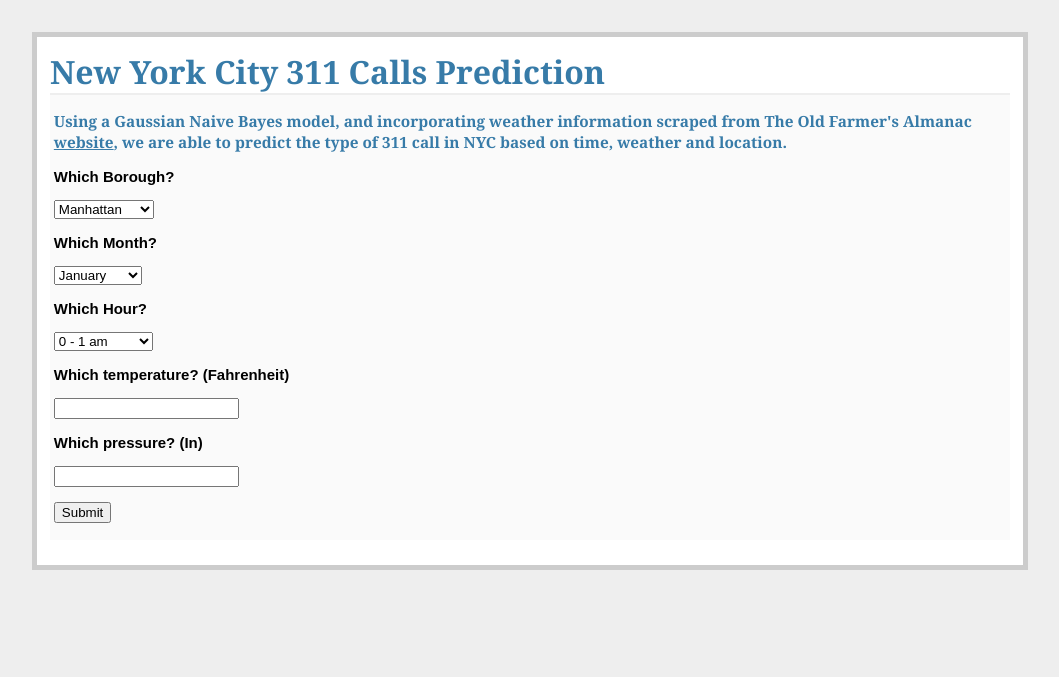
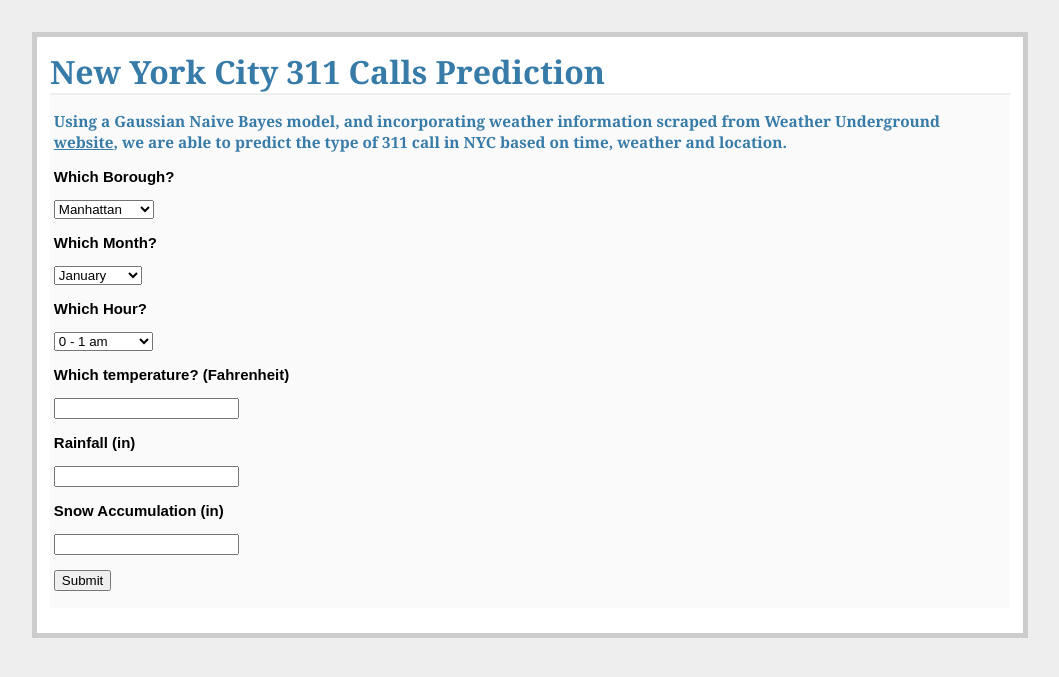
Before and after one commit to maclamont/ThreeOneOne_Heroku, a Flask app: page /nyc_predict in a window 1280 px wide. Shown: the top 677 px of the page, without its empty margins (110-1169 px from the left). Run offline with Flask 2, Linux system fonts and the light colour scheme; parts of the project's set-up code (start-up, migrations or seed data) failed here and were passed over.

Commit message:
Updated model and website

```diff
--- a/app.py
+++ b/app.py
@@ -107,15 +107,16 @@ def nyc_predict():
 		app.vars['Hour'] = request.form['Hour']
 		app.vars['Borough'] = request.form['Borough']
 		app.vars['Temp'] = request.form['Temp']
-		app.vars['Pressure'] = request.form['Pressure']
+		app.vars['Rain'] = request.form['Rain']
+		app.vars['Snow'] = request.form['Snow']
 
-		print "Month =", app.vars['Month']
-		print "Hour =", app.vars['Hour']
-		print "Borough =", app.vars['Borough']
-		print "Temp =", app.vars['Temp']
-		print "Pressure =", app.vars['Pressure']
+		#print "Month =", app.vars['Month']
+		#print "Hour =", app.vars['Hour']
+		#print "Borough =", app.vars['Borough']
+		#print "Temp =", app.vars['Temp']
+		#print "Pressure =", app.vars['Pressure']
 
-		XPred = [int(app.vars['Borough']), int(app.vars['Hour']), int(app.vars['Temp']), int(app.vars['Pressure']), int(app.vars['Hour'])]
+		XPred = [int(app.vars['Borough']), int(app.vars['Hour']), int(app.vars['Temp']), float(app.vars['Rain']), float(app.vars['Snow']), int(app.vars['Month'])]
 
 		print "XPred =", XPred
 		prediction = int(naivebayes.predict(XPred))
--- a/templates/NYC_HeatHotWater_2015_2.html
+++ b/templates/NYC_HeatHotWater_2015_2.html
@@ -17,5 +17,11 @@
 
 	<img src="{{url_for('static', filename='NYC_HeatHowWater_month.gif')}}" ALT="Ooops!" WIDTH="960" HEIGHT="640">
 
+	<h2>
+	<p> Following on from the animated gif, we can also look at the number of heat/hot water complaints as a function of temperature.  As expected, these generally occur when the temperature is colder.  This is shown in the plot below.</p>
+	</h2>
+
+	<img src="{{url_for('static', filename='HeatVsTemp_2015_2.png')}}" ALT="Ooops!" WIDTH="960" HEIGHT="320">
+
 	</body>
 </div>
--- a/templates/NYC_StreetCondition_2015.html
+++ b/templates/NYC_StreetCondition_2015.html
@@ -14,5 +14,11 @@
 	</h2>
 
 	<img src="{{url_for('static', filename='NYC_Potholes_month.gif')}}" ALT="Ooops!" WIDTH="960" HEIGHT="640">
+
+	<h2>
+	<p> Following on from the animated gif, we can also look at the number of complaints about street conditions as a function of temperature.  This is shown in the plot below.</p>
+	</h2>
+
+	<img src="{{url_for('static', filename='StreetConditionVsTemp_2015_2.png')}}" ALT="Ooops!" WIDTH="960" HEIGHT="320">
 	</body>
 </div>
--- a/templates/NYC_StreetCondition_2015_2.html
+++ b/templates/NYC_StreetCondition_2015_2.html
@@ -16,5 +16,11 @@
 	</h2>
 
 	<img src="{{url_for('static', filename='NYC_Potholes_month.gif')}}" ALT="Ooops!" WIDTH="960" HEIGHT="640">
+
+	<h2>
+	<p> Following on from the animated gif, we can also look at the number of complaints about street conditions as a function of temperature.  When it is too cold, people are not complaining, but when things start to warm up and roads expand, the potholes come in and this bring the complaints.  This is shown in the plot below.</p>
+	</h2>
+
+	<img src="{{url_for('static', filename='StreetConditionVsTemp_2015_2.png')}}" ALT="Ooops!" WIDTH="960" HEIGHT="320">
 	</body>
 </div>
--- a/templates/nyc3.html
+++ b/templates/nyc3.html
@@ -8,7 +8,7 @@
 		<form id='infoform' method='post' action='nyc_predict'>
 
 			<p>
-				<h2>Using a <bold>Gaussian Naive Bayes model</bold>, and incorporating  weather information scraped from The Old Farmer's Almanac <a href="https://www.almanac.com//weather/history/NY/New%20York/2015-01-01" target="_blank">website</a>, we are able to predict the type of 311 call in NYC based on time, weather and location.  </h2>
+				<h2>Using a <bold>Gaussian Naive Bayes model</bold>, and incorporating  weather information scraped from Weather Underground <a href="http://www.wunderground.com/history/airport/KNYC/2015/1/1/DailyHistory.html?req_city=New+York&req_state=NY&req_statename=New+York&reqdb.zip=10001&reqdb.magic=5&reqdb.wmo=99999" target="_blank">website</a>, we are able to predict the type of 311 call in NYC based on time, weather and location.  </h2>
 			</p>
 			<p>
 
@@ -68,7 +68,8 @@
 				<!--
 				<h3>Which hour? (0-24)</h3> <h3><input type='text' name='Hour'/></h3>-->
 				<h3>Which temperature? (Fahrenheit)</h3> <h3><input type='text' name='Temp'/></h3>
-				<h3>Which pressure? (In)</h3> <h3><input type='text' name='Pressure'/></h3>
+				<h3>Rainfall (in)</h3> <h3><input type='text' name='Rain'/></h3>
+				<h3>Snow Accumulation (in)</h3> <h3><input type='text' name='Snow'/></h3>
 
 
 			</p>
```
Also changed, not shown: templates/NYC_HeatHotWater_2015.html (+8 -0 lines), templates/NYC_StreetNoise_2015.html (+7 -0 lines), templates/NYC_StreetNoise_2015_2.html (+7 -0 lines), static/HeatVsTemp_2015_2.png (added), static/StreetConditionVsTemp_2015_2.png (added), static/StreetNoiseVsRain_2015_2.png (added), static/StreetNoiseVsTemp_2015_2.png (added), 1 other file.
